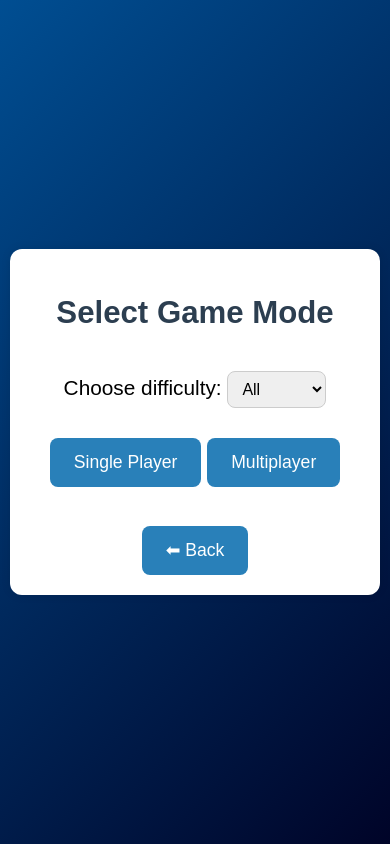
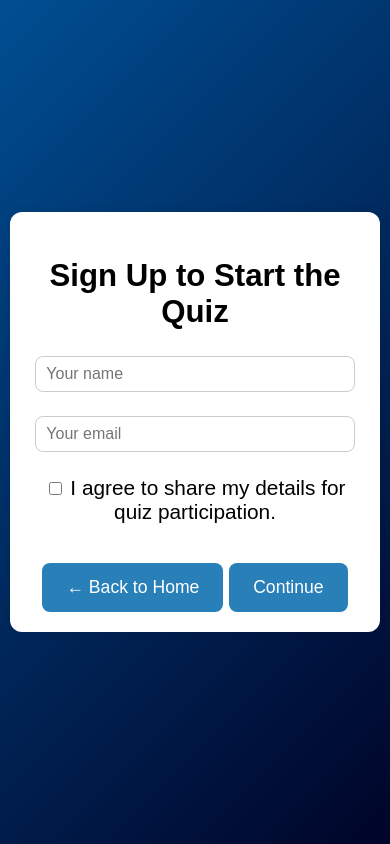
Before and after one commit to SahalHarunani/quiz-game, a plain HTML site: page index.html in a window 390 px wide. Both pictures are taken after a click on the button "Start the Challenge". Drawn offline with Linux system fonts and the light colour scheme.

Commit message:
Update index.html

```diff
--- a/index.html
+++ b/index.html
@@ -7,7 +7,6 @@
   window.dataLayer = window.dataLayer || [];
   function gtag(){dataLayer.push(arguments);}
   gtag('js', new Date());
-
   gtag('config', 'G-2YB13Y4JEK');
 </script>
 <meta name="viewport" content="width=device-width, initial-scale=1.0">
@@ -22,13 +21,11 @@
     justify-content: center;
     align-items: center;
     min-height: 100vh;
-  background: linear-gradient(135deg, #004e92, #000428); /* Blue gradient */
+    background: linear-gradient(135deg, #004e92, #000428);
     background-size: cover;
     background-repeat: no-repeat;
     overflow-y: auto;
   }
-
-
   .quiz-container {
     background: #ffffff;
     padding: 20px;
@@ -39,14 +36,8 @@
     box-sizing: border-box;
     text-align: center;
     font-size: 1.2rem;
-}
-
-    @keyframes fadeIn {
-      from { opacity: 0; transform: translateY(20px); }
-      to { opacity: 1; transform: translateY(0); }
-    }
-    h1, h2, h3, h4 {
-      color: #2c3e50;
+    transition: opacity 0.5s ease;
+    opacity: 1;
   }
   .hidden { display: none; }
   .question { font-size: 22px; margin-bottom: 15px; font-weight: bold; color: #34495e; }
@@ -125,11 +116,12 @@
     border-radius: 8px;
     border: 1px solid #ccc;
   }
-    input[type="text"] {
+  input[type="text"], input[type="email"] {
     padding: 8px 10px;
     font-size: 16px;
     border-radius: 8px;
     border: 1px solid #ccc;
+    width: 90%;
   }
   #welcome-screen {
     background: linear-gradient(135deg, #fdfcfb, #e2d1c3);
@@ -150,38 +142,33 @@
     100% { transform: scale(1); opacity: 1; }
   }
   @media (max-width: 768px) {
-  .quiz-container {
-    font-size: 1.3rem;
+    .quiz-container { font-size: 1.3rem; }
+    .options input { transform: scale(1.4); margin-right: 10px; }
+    button { font-size: 1.1rem; padding: 14px 24px; }
+    #timer { font-size: 1.2rem; }
+    #result { font-size: 1.1rem; }
   }
-
-  .options input {
-    transform: scale(1.4);
-    margin-right: 10px;
-  }
-
-  button {
-    font-size: 1.1rem;
-    padding: 14px 24px;
-  }
-
-  #timer {
-    font-size: 1.2rem;
-  }
-
-  #result {
-    font-size: 1.1rem;
-  }
-}
-
-
 </style>
 </head>
 <body>
 <div class="quiz-container" id="welcome-screen">
   <h1>🎉 Welcome to Sahal's Quiz 🎉</h1>
   <p>Challenge your brain with questions of all levels. Are you ready?</p>
-    <button onclick="startGame()">Start the Challenge</button>
+  <button onclick="goToScreen('welcome-screen', 'signup-screen')">Start the Challenge</button>
 </div>
+
+<div class="quiz-container hidden" id="signup-screen">
+  <h2>Sign Up to Start the Quiz</h2>
+  <input type="text" id="signup-name" placeholder="Your name" required><br><br>
+  <input type="email" id="signup-email" placeholder="Your email" required><br><br>
+  <label>
+    <input type="checkbox" id="signup-consent" required>
+    I agree to share my details for quiz participation.
+  </label><br><br>
+  <button onclick="goToScreen('signup-screen', 'welcome-screen')">← Back to Home</button>
+  <button onclick="goToScreen('signup-screen', 'mode-screen')">Continue</button>
+</div>
+
 
   <div class="quiz-container hidden" id="mode-screen">
     <h2>Select Game Mode</h2>
@@ -236,6 +223,10 @@
 </div>
 
 <script>
+	function goToScreen(from, to) {
+  document.getElementById(from).classList.add("hidden");
+  document.getElementById(to).classList.remove("hidden");
+}
 function startGame() {
       document.getElementById("welcome-screen").classList.add("hidden");
       document.getElementById("mode-screen").classList.remove("hidden");
```
Lines whose indentation alone changed are shown as unchanged.
